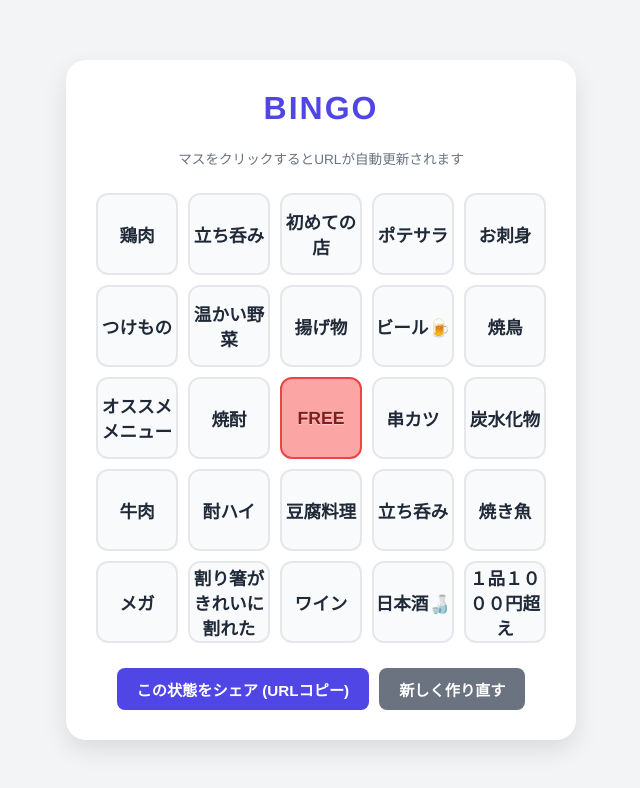
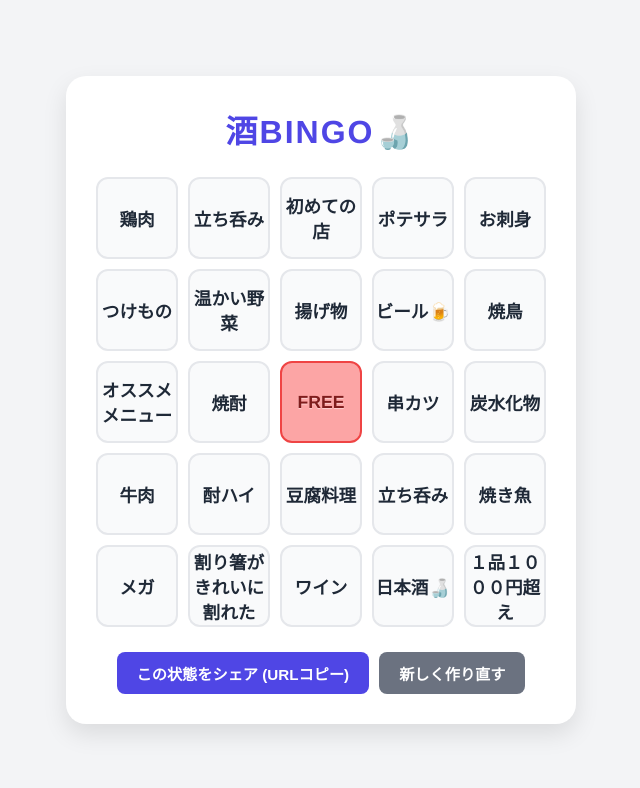
Before and after one commit to tozanuf/sake_bingo, a plain HTML site: page index.html in a window 1280 px wide. Shown: the whole page, without its empty margins (319-959 px from the left). Drawn offline with Linux system fonts and the light colour scheme.

Commit message:
Refactor bingo game HTML structure and styles

```diff
--- a/index.html
+++ b/index.html
@@ -147,8 +147,7 @@
 <body>
 
   <div class="container">
-    <h1>BINGO</h1>
-    <p style="font-size: 0.85rem; color: #6b7280; margin: 0;">マスをクリックするとURLが自動更新されます</p>
+    <h1>酒BINGO🍶</h1>
 
     <div class="grid" id="bingo-grid">
       </div>
```
